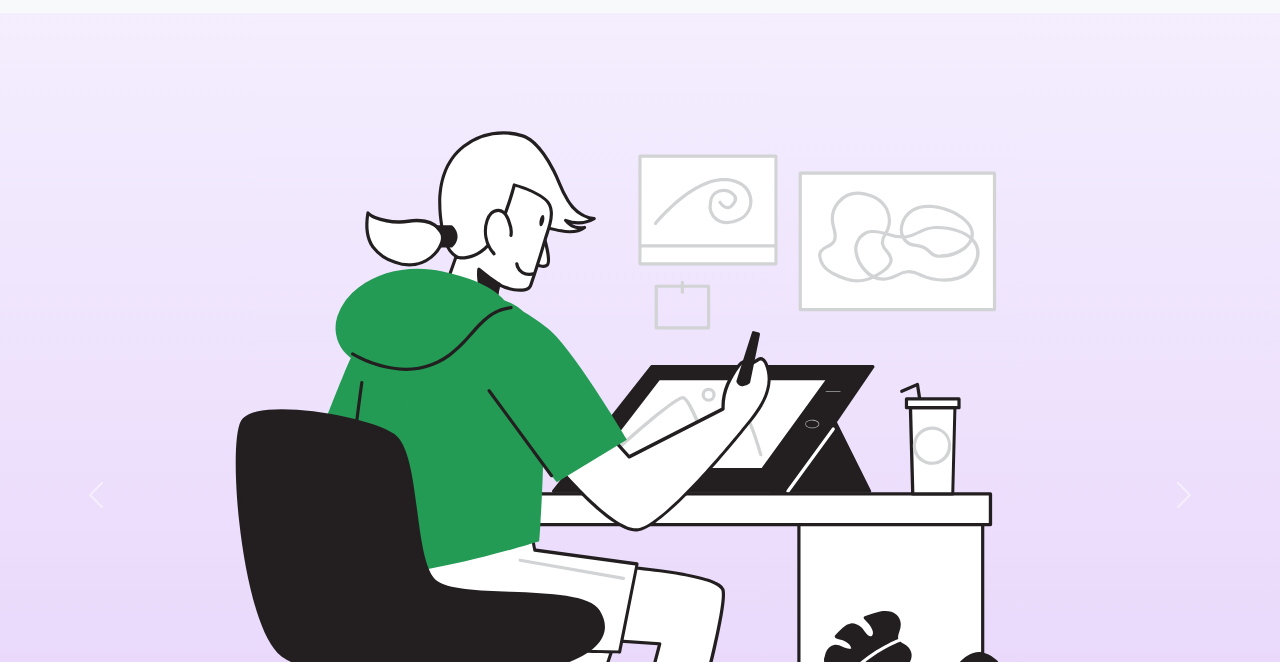
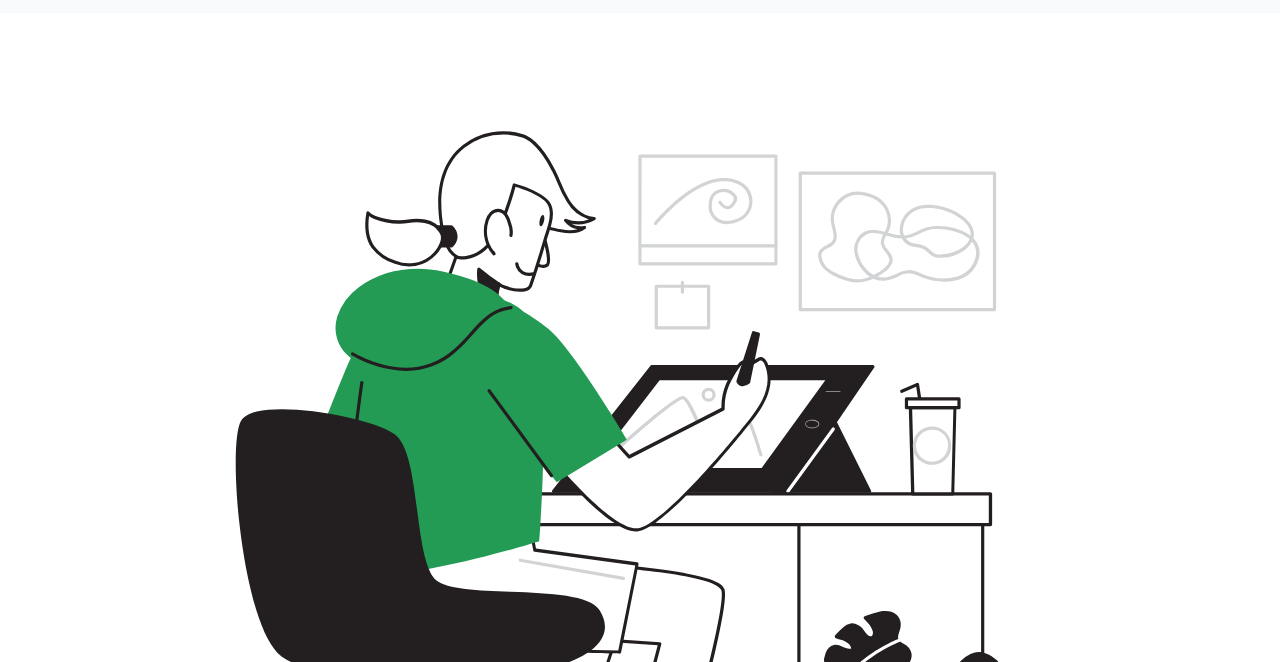
Before and after one commit to dinoferre/Proyecto-Pagina-MD, a plain HTML site: page index.html in a window 1280 px wide. Shown: the part 138-800 px from the top of the page. Drawn offline with nearby package versions, Linux system fonts and the light colour scheme.

Commit message:
cambioColorDeFondo

```diff
--- a/CSS/main.css
+++ b/CSS/main.css
@@ -4,7 +4,7 @@
 body {
     font-family: "Montserrat" sans-serif;
     overflow-x: hidden;
-    background-image: linear-gradient(to top, #cd9cf2 0%, #f6f3ff 100%);
+
 }
 
 /* <!-- MENU --> */
```
